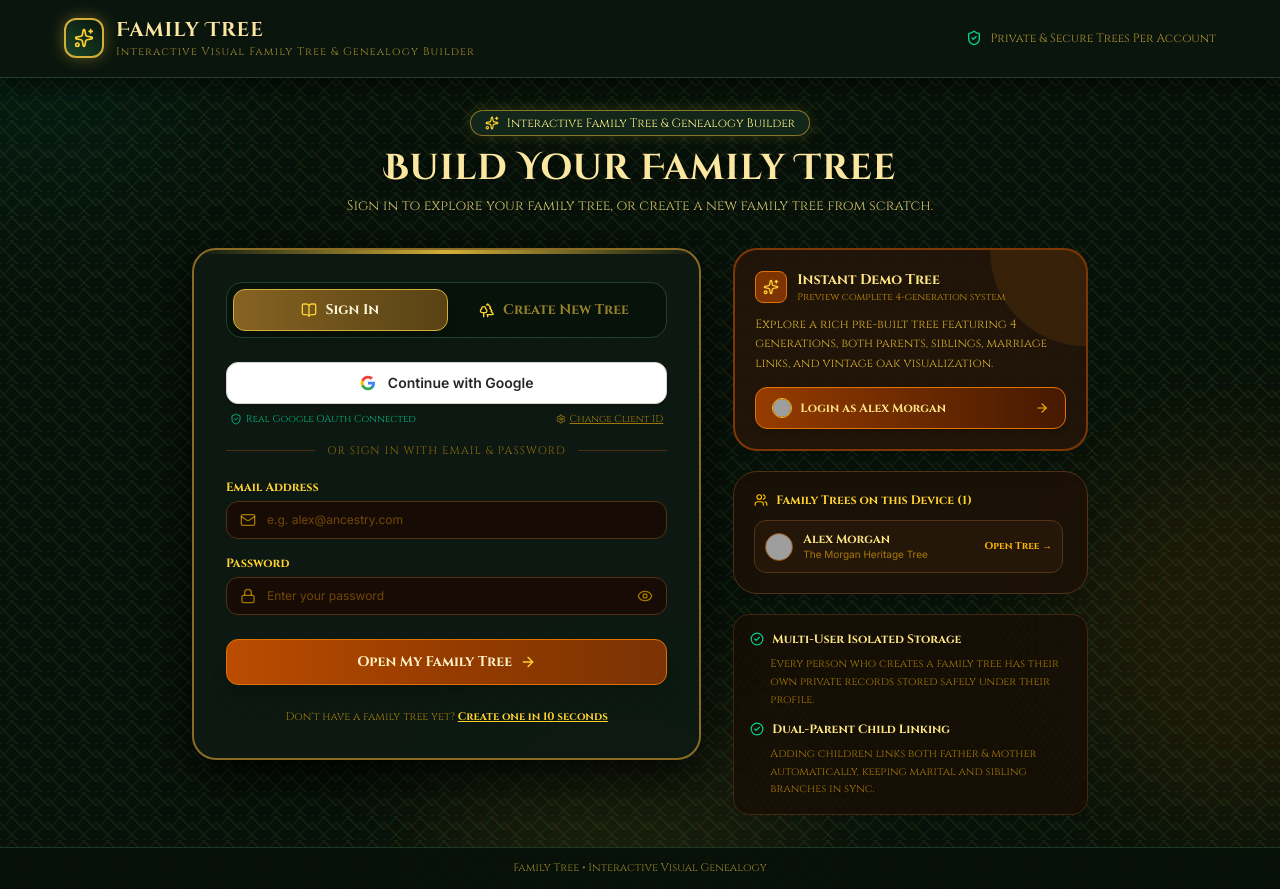
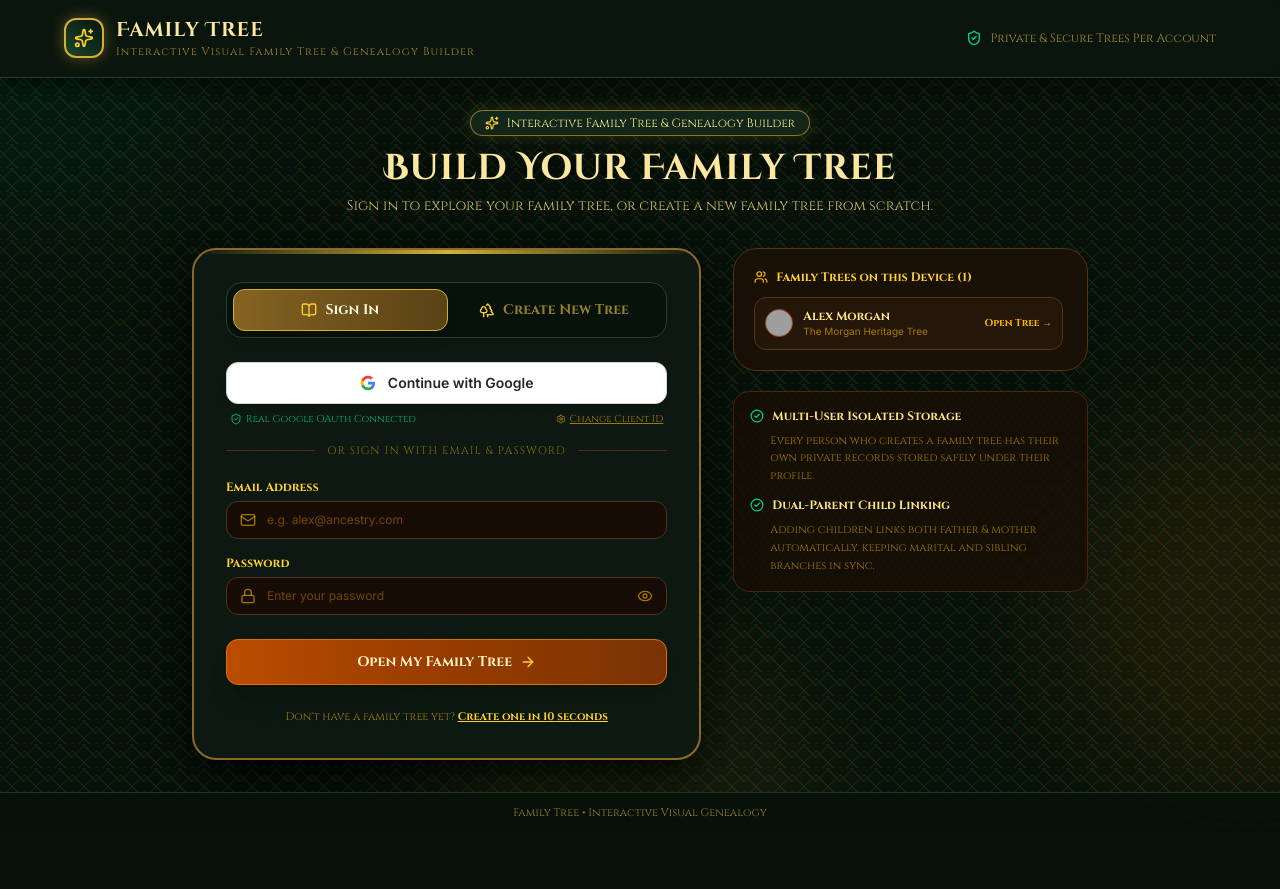
Before and after one commit to haroshin/Family-Tree, a React (Vite) app: page / in a window 1280 px wide. After the commit the page ends 833 px from the top, so only its background shows below. Built offline with nearby package versions, Linux system fonts and the light colour scheme; no server answers; grey boxes are pictures that could not be loaded; a web font is replaced by a local one.

Commit message:
remove: Instant Demo Tree card from authentication page

```diff
--- a/src/components/AuthPage.jsx
+++ b/src/components/AuthPage.jsx
@@ -17,7 +17,7 @@ import {
   AlertCircle,
   Users
 } from 'lucide-react';
-import { loginUser, registerUser, getStoredUsers, DEFAULT_DEMO_USER, loginOrRegisterWithGoogle } from '../utils/authUtils';
+import { loginUser, registerUser, getStoredUsers, loginOrRegisterWithGoogle } from '../utils/authUtils';
 import { AVATAR_PRESETS } from '../data/avatars';
 import GoogleOAuthButton from './GoogleOAuthButton';
 
@@ -88,18 +88,6 @@ export default function AuthPage({ onLoginSuccess }) {
       setError(err.message || 'Registration failed.');
     } finally {
       setLoading(false);
-    }
-  };
-
-  const handleQuickDemoLogin = async () => {
-    setError('');
-    try {
-      const user = await loginUser(DEFAULT_DEMO_USER.email, DEFAULT_DEMO_USER.password);
-      onLoginSuccess(user);
-    } catch (err) {
-      // If demo user was altered, register/reset demo
-      const user = DEFAULT_DEMO_USER;
-      onLoginSuccess(user);
     }
   };
 
@@ -489,48 +477,8 @@ export default function AuthPage({ onLoginSuccess }) {
 
           </div>
 
-          {/* Right Column: Quick Demo & Saved Profiles (5 cols) */}
+          {/* Right Column: Saved Profiles & Info (5 cols) */}
           <div className="lg:col-span-5 space-y-5">
-
-            {/* Quick Demo Access Card */}
-            <div className="bg-[#24160a]/90 border-2 border-amber-700/60 rounded-3xl p-5 shadow-xl relative overflow-hidden group hover:border-amber-600 transition-all">
-              <div className="absolute top-0 right-0 w-24 h-24 bg-amber-500/10 rounded-bl-full pointer-events-none" />
-
-              <div className="flex items-center gap-2.5 mb-2.5">
-                <div className="w-8 h-8 rounded-lg bg-amber-800/80 border border-amber-600 flex items-center justify-center text-amber-300">
-                  <Sparkles className="w-4 h-4" />
-                </div>
-                <div>
-                  <h3 className="font-serif-vintage font-bold text-sm text-amber-200">
-                    Instant Demo Tree
-                  </h3>
-                  <p className="text-[10px] text-amber-400/70 font-serif-vintage">
-                    Preview complete 4-generation system
-                  </p>
-                </div>
-              </div>
-
-              <p className="text-xs text-amber-300/80 font-serif-vintage leading-relaxed mb-3.5">
-                Explore a rich pre-built tree featuring 4 generations, both parents, siblings, marriage links, and vintage oak visualization.
-              </p>
-
-              <button
-                type="button"
-                onClick={handleQuickDemoLogin}
-                className="w-full py-2.5 px-4 rounded-xl bg-gradient-to-r from-amber-800 to-amber-950 hover:from-amber-700 hover:to-amber-900 border border-amber-600 text-amber-200 text-xs font-serif-vintage font-bold flex items-center justify-between shadow-md transition-all group-hover:scale-[1.01]"
-              >
-                <div className="flex items-center gap-2">
-                  <img
-                    src={DEFAULT_DEMO_USER.photo}
-                    alt="Alex Morgan"
-                    className="w-5 h-5 rounded-full object-cover border border-amber-400"
-                  />
-                  <span>Login as Alex Morgan</span>
-                </div>
-                <ArrowRight className="w-3.5 h-3.5 text-amber-400 group-hover:translate-x-1 transition-transform" />
-              </button>
-            </div>
-
             {/* Saved Accounts on this Browser */}
             {storedUsers && storedUsers.length > 0 && (
               <div className="bg-[#1c1107]/90 border border-[#523317] rounded-3xl p-5 shadow-lg">
```
